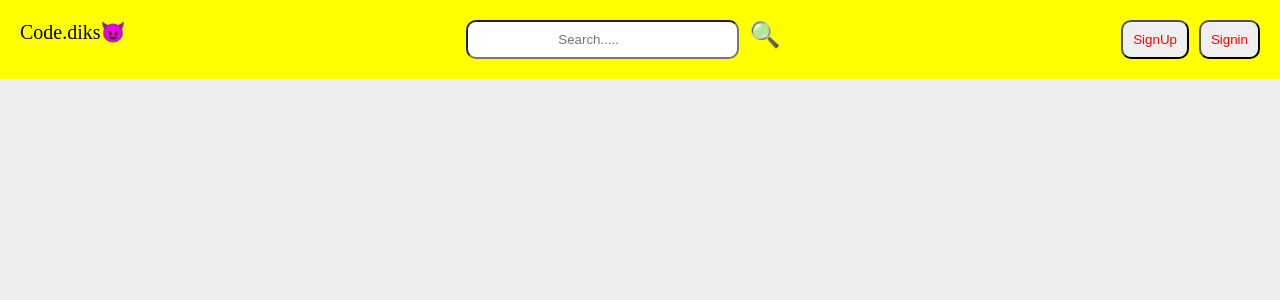
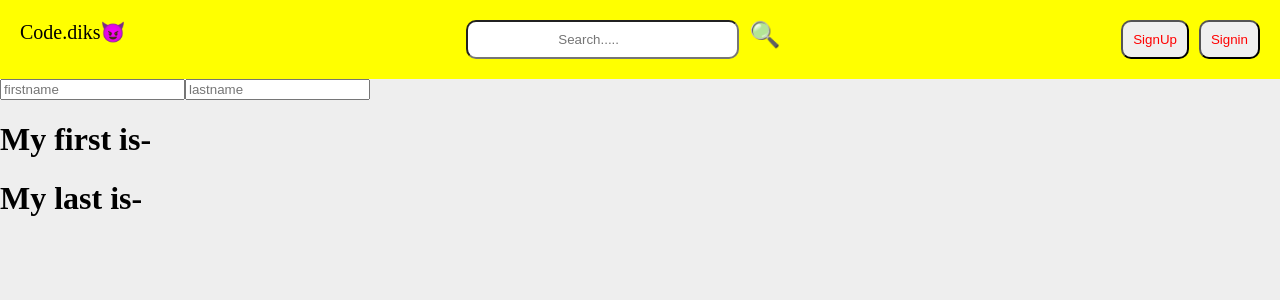
Before and after one commit to Sejal99/API-Onboarding, a React (Vite) app in the folder client/: page /info in a window 1280 px wide. Shown: the top 300 px of the page. Built offline with nearby package versions, Linux system fonts and the light colour scheme.

Commit message:
new commit

```diff
--- a/client/src/App.jsx
+++ b/client/src/App.jsx
@@ -3,6 +3,7 @@ import Signup from './components/SignUp';
 import Signin from './components/Signin';
 import Page from './components/Page';
 import Navbar from './components/Navbar';
+import Info from './components/info';
 
 function App() {
     return (
@@ -18,7 +19,7 @@ function App() {
           <Route path={"/signup"} element={<Signup />} />
           <Route path={"/signin"} element={<Signin />} />
           <Route path={"/page"} element={<Page />} />
-
+          <Route path={"/info"} element={<Info />} />
           </Routes>
 
 
--- /dev/null
+++ b/client/src/components/Info.jsx
@@ -0,0 +1,25 @@
+import React from 'react'
+import { useState } from 'react'
+
+const Info = () => {
+    const [userName,setUserName]=useState({firstname:'', lastname:''})
+
+
+
+  return (
+    <div>
+      <input  type='string' onChange={(e)=>{
+        setUserName({...userName,firstname: e.target.value});
+      }} placeholder='firstname'/>
+      <input onChange={(e)=>{
+        setUserName({...userName,lastname:e.target.value});
+      }} type='string' placeholder='lastname'/>
+      <div>
+        <h1>My first is- {userName.firstname} </h1>
+        <h1>My last is- {userName.lastname} </h1>
+      </div>
+    </div>
+  )
+}
+
+export default Info
```
